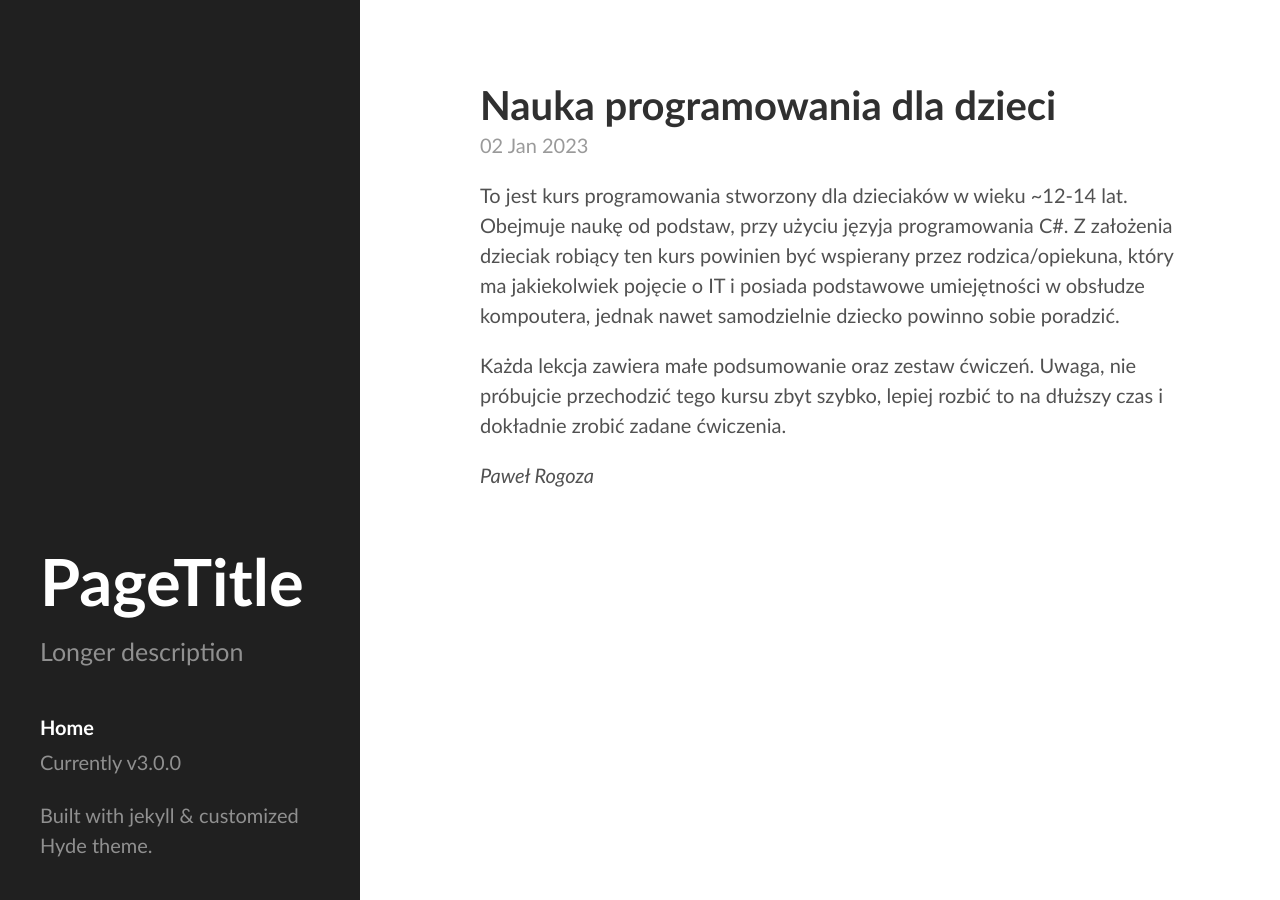
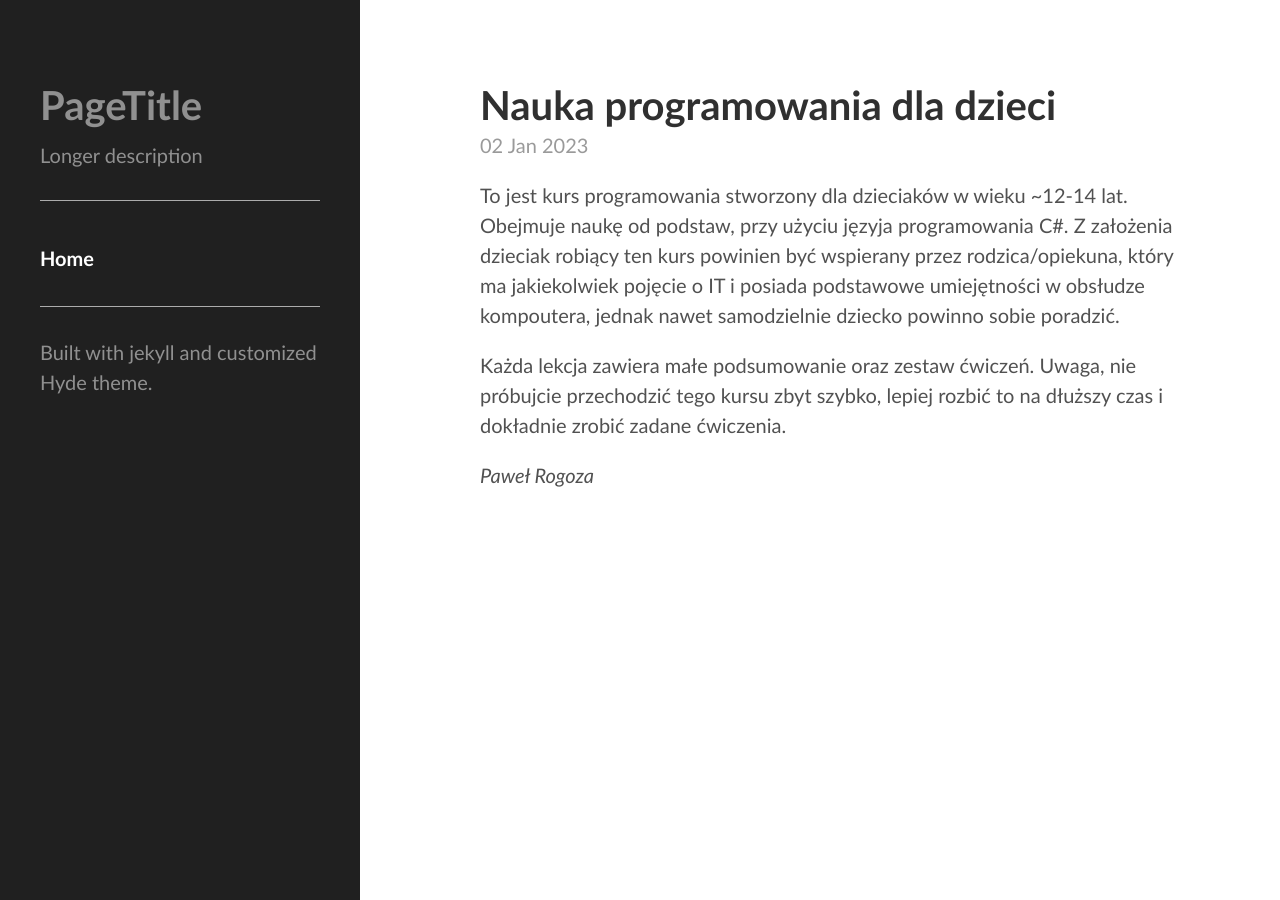
Before and after one commit to progoza/markdown-docs, a Jekyll site: the page built from _theme/index.html, in a window 1280 px wide. Built offline with Jekyll 4.4.1, drawn with Linux system fonts in a browser that asks for light colours; the list of posts is cut into pages by our own code.

```diff
--- a/_theme/_includes/sidebar.html
+++ b/_theme/_includes/sidebar.html
@@ -1,14 +1,10 @@
 <div class="sidebar">
-  <div class="container sidebar-sticky">
-    <div class="sidebar-about">
+  <div class="container sidebar-nav">
       <h1>
-        <a href="{{ site.baseurl }}">
           {{ site.title }}
-        </a>
       </h1>
-      <p class="lead">{{ site.description }}</p>
-    </div>
-
+      <p>{{ site.description }}</p>
+    <hr></hr>
     <nav class="sidebar-nav">
       <a class="sidebar-nav-item{% if page.title == "Home" %} active{% endif %}" href="{{ site.baseurl }}">Home</a>
 
@@ -25,10 +21,8 @@
           {% endif %}
         {% endif %}
       {% endfor %}
-
-      <span class="sidebar-nav-item">Currently v{{ site.version }}</span>
     </nav>
-
-    <p>Built with jekyll & customized Hyde theme.</p>
+    <hr></hr>
+    <p>Built with jekyll and customized Hyde theme.</p>
   </div>
 </div>
```
Also changed, not shown: 2 other files.
